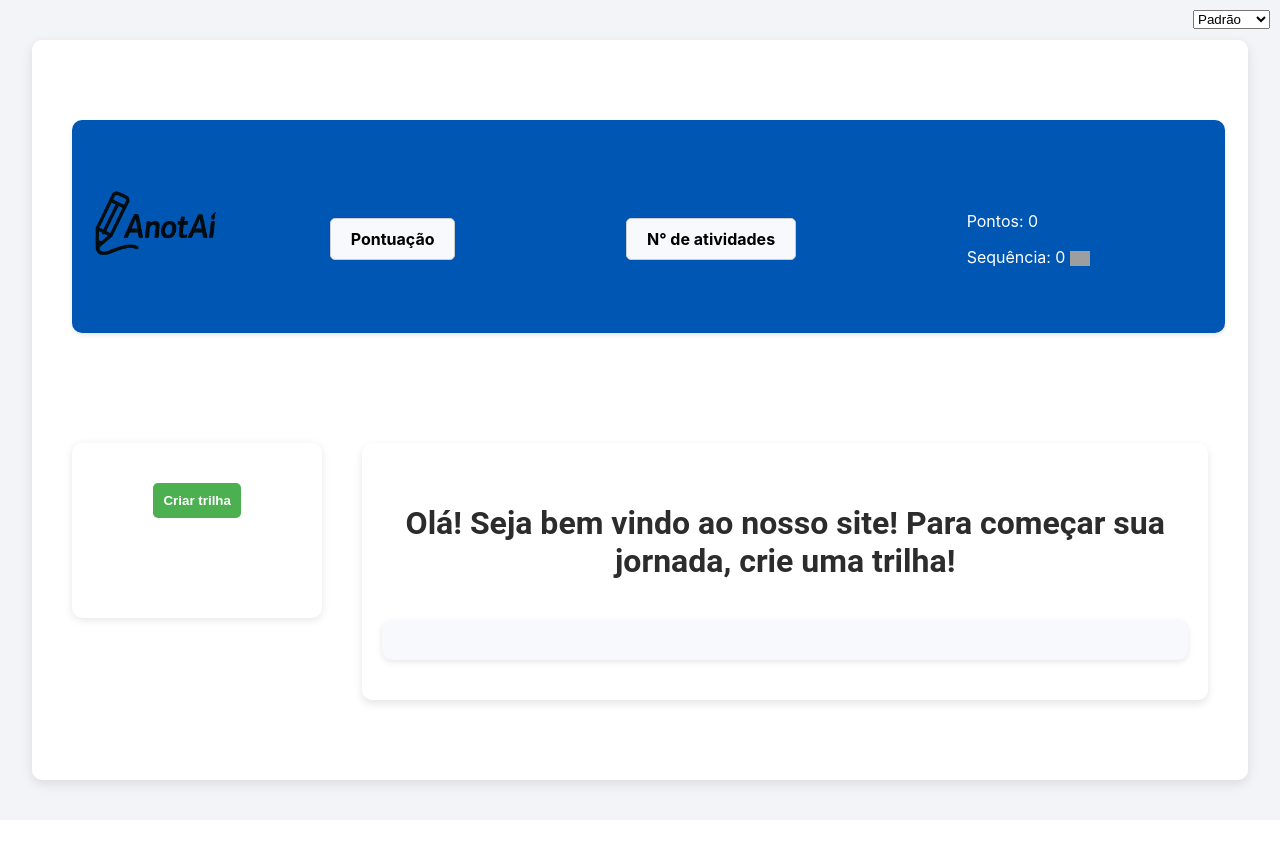
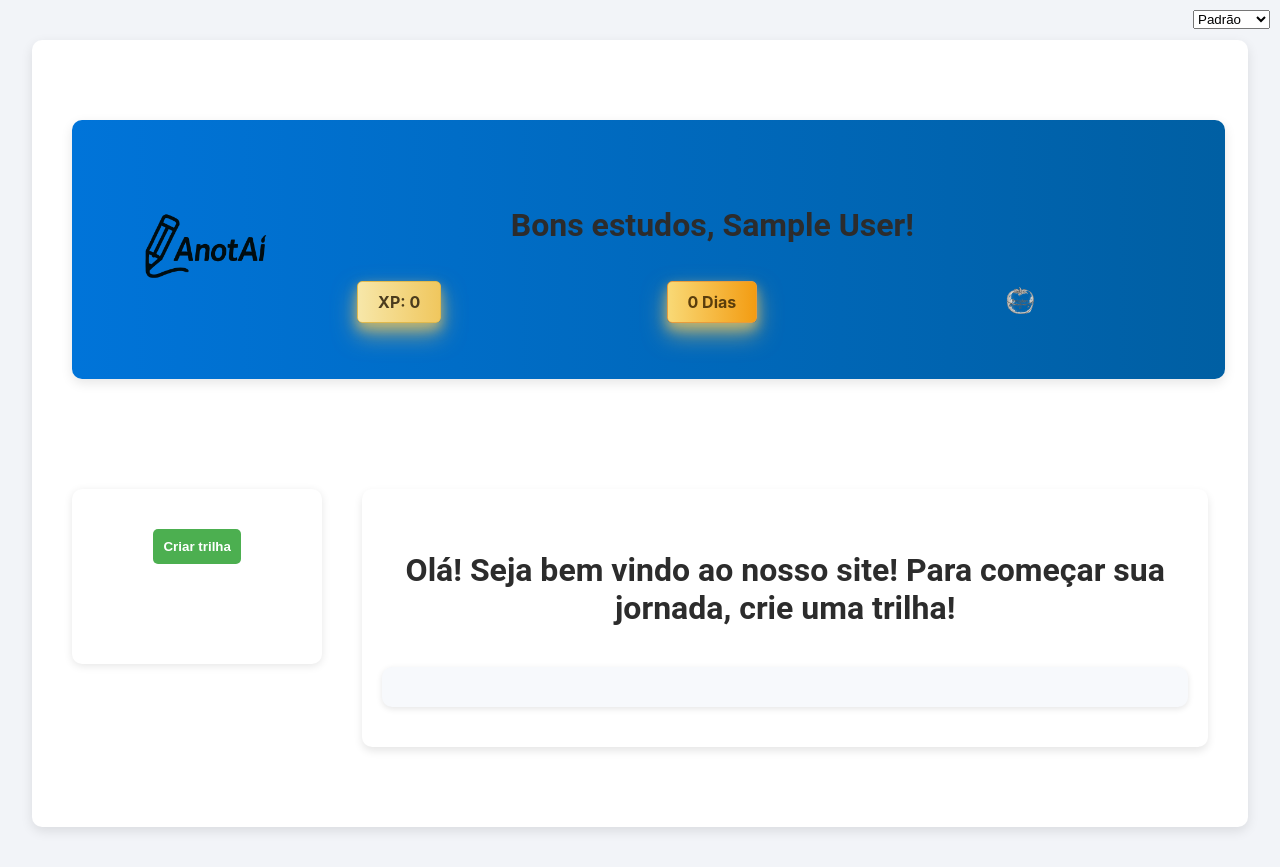
Before and after one commit to gfreitasrosa/TCC_8SEM, a Django app: page /home/ in a window 1280 px wide. Before the commit the page ends 820 px from the top, so only its background shows below. Run offline with Django 4.2, Linux system fonts and the light colour scheme; the visitor is signed in with stand-in values (Sample User, id 1); some libraries are stand-ins or nearby versions; grey boxes are pictures that could not be loaded.

Commit message:
Update final do Front

```diff
--- a/login/home/static/css/styles_home.css
+++ b/login/home/static/css/styles_home.css
@@ -1,10 +1,10 @@
 :root {
 	--bg-color: #f2f4f8;/* #ffffff; */
 	--text-color: #2c2c2c; /* #000000; */
-	--accent-color: #0056b3; /* #516ED0; */
+	--accent-color: #0074d9; /* #516ED0; */
 	--container-bg: #ffffff; /* #516ED045; */
 	--card-bg: #f7f9fc; /* #f0f0f0; */
-	--button-hover-color: #003f8a;
+	--button-hover-color: #005fa3;
     --shadow-color: rgba(0, 0, 0, 0.1);
     --border-radius: 10px;
     --transition-speed: 0.3s;
@@ -217,13 +217,14 @@ margin-top:0;
     width: 98%; /* 100% before (delete this) */
     max-width: 1600px;
     height: auto;
-    background-color: var(--accent-color);
-    border-radius: 10px;
+    background: linear-gradient(90deg, var(--accent-color), var(--button-hover-color)); /* Gradiente baseado no tema */
+    border-radius: var(--border-radius);
     margin: 40px auto;
     padding: 20px;
-    box-shadow: 0 2px 4px rgba(0, 0, 0, 0.1);
-    color: white;
+    box-shadow: 0 4px 12px var(--shadow-color);
+    color: var(--text-color);
     overflow: hidden;
+    transition: transform var(--transition-speed), box-shadow var(--transition-speed);
 }
 
 #horizontal-navbar{
@@ -244,18 +245,22 @@ margin-top:0;
     flex-direction: row;
     list-style: none;
     padding: 10px;
-    background-color: var(--accent-color);
+    background: none;
     border-radius: var(--border-radius);
     margin: 0;
     }
     #horizontal-navbar li{
     padding: 10px 20px;
-    background-color: rgba(255, 255, 255, 0.2);
+    background-color: rgba(255, 255, 255, 0.3);
     border-radius: var(--border-radius);
-    transition: background-color var(--transition-speed);
+    font-weight: bold;
+    text-align: center;
+    transition: background-color var(--transition-speed), transform var(--transition-speed);
 }
     #horizontal-navbar li:hover{
-    background-color: rgba(255, 255, 255, 0.4);
+    background-color: rgba(255, 255, 255, 0.5);
+    transform: scale(1.1);
+    box-shadow: 0 4px 8px var(--shadow-color);
     }
 
 #profilepic {
@@ -382,6 +387,96 @@ margin-top:0;
     background-color:var(--card-bg);
     transition: background-color 0.3s ease;
     }
+
+    #nav_hor li[data-tooltip-top]::before {
+    content: attr(data-tooltip-top); /* Usa o valor do atributo data-tooltip-top */
+    position: absolute;
+    top: -200%; /* Posiciona acima do elemento */
+    left: 50%;
+    transform: translateX(-50%);
+    background-color: var(--accent-color);
+    color: white;
+    padding: 8px 12px;
+    border-radius: var(--border-radius);
+    width: 300px;
+    font-size: 12px;
+    white-space: normal;
+    box-shadow: 0 4px 8px rgba(0, 0, 0, 0.2);
+    opacity: 0;
+    visibility: hidden;
+    transition: opacity 0.3s ease, transform 0.3s ease;
+    z-index: 10;
+}
+
+    #nav_hor li[data-tooltip-bottom]::after {
+    content: attr(data-tooltip-bottom); /* Usa o valor do atributo data-tooltip */
+    position: absolute;
+    top: 120%; /* Posiciona acima do elemento */
+    left: 50%;
+    transform: translateX(-50%);
+    background-color: var(--accent-color); /* Cor de fundo da tooltip */
+    color: white; /* Cor do texto */
+    padding: 8px 12px;
+    border-radius: var(--border-radius);
+    font-size: 12px;
+    white-space: nowrap; /* Impede quebra de linha */
+    box-shadow: 0 4px 8px rgba(0, 0, 0, 0.2); /* Sombra para a tooltip */
+    opacity: 0; /* Inicialmente invisível */
+    visibility: hidden; /* Esconde a tooltip */
+    transition: opacity 0.3s ease, transform 0.3s ease;
+    z-index: 10; /* Garante que fique acima de outros elementos */
+}
+
+#nav_hor li:hover[data-tooltip-top]::before,
+#nav_hor li:hover[data-tooltip-bottom]::after {
+    opacity: 1; /* Torna visível ao passar o mouse */
+    visibility: visible;
+    transform: translateX(-50%) translateY(-5px); /* Eleva ligeiramente */
+}
+
+@keyframes pulseGlow {
+    0% {
+        box-shadow: 0 4px 8px #f0c75e66, 0 8px 16px #f0c75e66;
+    }
+    50% {
+        box-shadow: 0 6px 12px #f0c75e99, 0 12px 24px #f0c75e99;
+    }
+    100% {
+        box-shadow: 0 4px 8px #f0c75e66, 0 8px 16px #f0c75e99;
+    }
+}
+
+#nav_hor li[data-tooltip-bottom="Experiência total"] {
+    background: linear-gradient(90deg, #f7e7a9, #f0c75e); /* Gradiente dourado */
+    color: #4a3b1d; /* Cor do texto para contraste */
+    font-weight: bold;
+    border: 1px solid #e0b94d; /* Borda dourada */
+    box-shadow: 0 4px 8px rgba(240, 199, 94, 0.4); /* Sombra dourada suave */
+    transition: transform 0.3s ease, box-shadow 0.3s ease;
+    animation: pulseGlow 2s infinite; /* Adiciona a animação */
+}
+
+#nav_hor li[data-tooltip-bottom="Experiência total"]:hover {
+    transform: scale(1.05); /* Leve aumento ao passar o mouse */
+    box-shadow: 0 8px 16px rgba(240, 199, 94, 0.8); /* Sombra mais intensa no hover */
+    animation: none; /* Remove a animação ao passar o mouse */
+}
+
+#nav_hor li[data-tooltip-bottom="Ofensiva atual"] {
+    background: linear-gradient(90deg, #f9d976, #f39c12); /* Gradiente laranja */
+    color: #5a3d0c; /* Cor do texto para contraste */
+    font-weight: bold;
+    border: 1px solid #e89c3c; /* Borda laranja */
+    box-shadow: 0 4px 8px rgba(243, 156, 18, 0.4); /* Sombra laranja suave */
+    transition: transform 0.3s ease, box-shadow 0.3s ease;
+    animation: pulseGlow 2s infinite; /* Adiciona a animação */
+}
+
+#nav_hor li[data-tooltip-bottom="Ofensiva atual"]:hover {
+    transform: scale(1.05); /* Leve aumento ao passar o mouse */
+    box-shadow: 0 6px 12px rgba(243, 156, 18, 0.6); /* Sombra mais intensa no hover */
+}
+
     #trail-popup button{
     width: 100px;
     padding: 10px;
@@ -1072,6 +1167,7 @@ transition: transform 0.3s ease, box-shadow 0.3s ease;
     border-radius: 50%; /* Mantém o formato circular */
     background-color: transparent; /* Garante que o fundo seja transparente */
     cursor: pointer;
+    margin-left: 50px;
 }
 
 /* Ajusta o menu para descer abaixo do círculo */
@@ -1389,10 +1485,25 @@ a:hover{
     margin-top: 10px;
 }
 
+.gamification{
+    display: flex;
+    flex-direction: column;
+    align-items: center;
+    justify-content: center;
+    color: var(--text-color);
+    font-weight: bold;
+    gap: 5px;
+}
+
+.gamification p{
+    color: #7a7a7a;
+    margin: 0;
+    font-size: 14px;
+}
+
 .gamification img {
-    width: 20px; /* Ajusta o tamanho do ícone */
+    width: 24px; /* Ajusta o tamanho do ícone */
     vertical-align: middle; /* Alinha o ícone ao texto */
-    margin-right: 5px; /* Espaçamento entre o ícone e o texto */
 }
 
 button:disabled {
--- a/login/home/static/js/script_home.js
+++ b/login/home/static/js/script_home.js
@@ -128,7 +128,8 @@ document.getElementById("save-trail").addEventListener("click", async function (
             console.error('Erro na requisição:', error);
         }
     } else {
-        alert("Por favor insira um nome e uma data final para a trilha.");
+        //alert("Por favor insira um nome e uma data final para a trilha.");
+        showFailedPopup("Por favor, insira um nome e uma data final para a trilha.");
     }
 });
 
@@ -223,7 +224,8 @@ function displayTrailScreen(name, date, reminder) {
                 document.getElementById("create-task-popup").style.display = "none";
                 document.getElementById("task-name").value = "";
             } else {
-                alert("Por favor, insira um nome para a task.");
+                //alert("Por favor, insira um nome para a task.");
+                showFailedPopup("Por favor, insira um nome para a tarefa.");
             }
         });
     }
@@ -704,11 +706,11 @@ profileForm.addEventListener('submit', async function (event) {
 
         const data = await response.json();
         if (data.success) {
-            alert('Perfil atualizado com sucesso!');
+            //alert('Perfil atualizado com sucesso!');
             showSuccessPopup(data.message);
             profilePopup.style.display = 'none'; // Fechar o popup
         } else {
-            alert('Erro ao atualizar o perfil: ' + data.message);
+            //alert('Erro ao atualizar o perfil: ' + data.message);
             showFailedPopup(data.message);
         }
     } catch (error) {
@@ -735,7 +737,8 @@ async function saveTrail() {
             });
             if (response.ok) {
                 const data = await response.json();
-                alert("Trilha já existente!");
+                //alert("Trilha já existente!");
+                showFailedPopup("Trilha já existente!");
             } else {
                 const response = await fetch('/api/trails/', {
                     method: 'POST',
@@ -761,7 +764,7 @@ async function saveTrail() {
                 } else {
                     const errorData = await response.json();
                     console.error("Error details:", errorData);
-                    alert("Error saving trail: " + JSON.stringify(errorData));
+                    //alert("Error saving trail: " + JSON.stringify(errorData));
                     showFailedPopup("Erro ao criar a trilha. Tente novamente.");
                 }
                     }
@@ -771,7 +774,8 @@ async function saveTrail() {
 
 
     } else {
-        alert("Por favor insira um nome e uma data final para a trilha.");
+        //alert("Por favor insira um nome e uma data final para a trilha.");
+        showFailedPopup("Por favor, insira um nome e uma data final para a trilha.");
     }
 }
 
@@ -806,7 +810,7 @@ async function saveTask(taskName, taskId) {
         // Atualize a interface aqui (exemplo: atualize os detalhes da tarefa)
 
     } else {
-        alert("Erro ao atualizar a tarefa.");
+        //alert("Erro ao atualizar a tarefa.");
         showFailedPopup("Erro ao atualizar a tarefa. Tente novamente.");
     }
 }
@@ -935,7 +939,8 @@ async function saveOrUpdateTask(taskName, taskId = null) {
             showSuccessPopup("Tarefa criada com sucesso");
 
         } else {
-            alert(`Erro ao criar a tarefa`);
+            //alert(`Erro ao criar a tarefa`);
+            showFailedPopup("Erro ao criar a tarefa. Tente novamente.");
         }
         }
 
@@ -952,7 +957,8 @@ async function loadTrails() {
         console.log("Trilhas carregadas:", trails);
         // Adicione cada trilha à interface aqui
     } else {
-        alert("Erro ao carregar trilhas.");
+        //alert("Erro ao carregar trilhas.");
+        showFailedPopup("Erro ao carregar trilhas. Tente novamente.");
     }
 }
 
--- a/login/home/templates/tela_home/homePage.html
+++ b/login/home/templates/tela_home/homePage.html
@@ -39,7 +39,7 @@
     <div id="horizontal">
         <div id="profilepic">
             <!-- <button id="activity-button" style="position: absolute; top: 10px; right: -50px;">Atividade</button> -->
-            <img src="{% static 'images/logo.png' %}" alt="Imagem do Usuário" class="profile-image" onclick="toggleDropdown()">
+            <img src="{% static 'images/logo.png' %}" alt="Logo do site" class="profile-image" onclick="toggleDropdown()">
             <div id="dropdown-menu" class="dropdown-content">
                 <a href="#profile" id="profile-link"><i class="fas fa-user"></i> Ver Perfil</a>
 
@@ -103,16 +103,19 @@
             </div>
         </div>
         <div id="horizontal-navbar">
+            <h1>Bons estudos, {{ request.user.name }}!</h1>
             <ul id="nav_hor">
-                <li>Pontuação</li>
-                <li>N° de atividades</li>
-                <div class="gamification">
+                <li data-tooltip-bottom="Experiência total">XP: {{ request.user.points }}</li>
+                <li data-tooltip-bottom="Ofensiva atual">{{ request.user.streak }} Dias</li>
+                <li data-tooltip-bottom="Pomodoro" data-tooltip-top="O método Pomodoro é uma técnica de gestão de tempo que divide o trabalho em intervalos de 25 minutos (chamados de 'pomodoros'), seguidos por pequenas pausas. Após quatro ciclos, faz-se uma pausa maior. Ele ajuda a manter o foco e aumentar a produtividade"
+                style="background: none; border: none;"><img src="{% static 'images/relopomo.png' %}" style="width: 35px; height: 35px;"></img></li>
+                <!-- <div class="gamification">
                     <p>Pontos: {{ request.user.points }}</p>
                     <p>Sequência:
                         {{ request.user.streak }}
                         <img src="https://img.icons8.com/emoji/48/fire.png" alt="Fogo" style="width: 20px; vertical-align: middle;">
                     </p>
-                </div>
+                </div> -->
             </ul>
         </div>
         <div style="position: fixed; top: 10px; right: 10px; z-index: 999;">
```
Also changed, not shown: login/home/static/images/relopomo.png (added), login/tela_login/static/images/relopomo.png (added).
